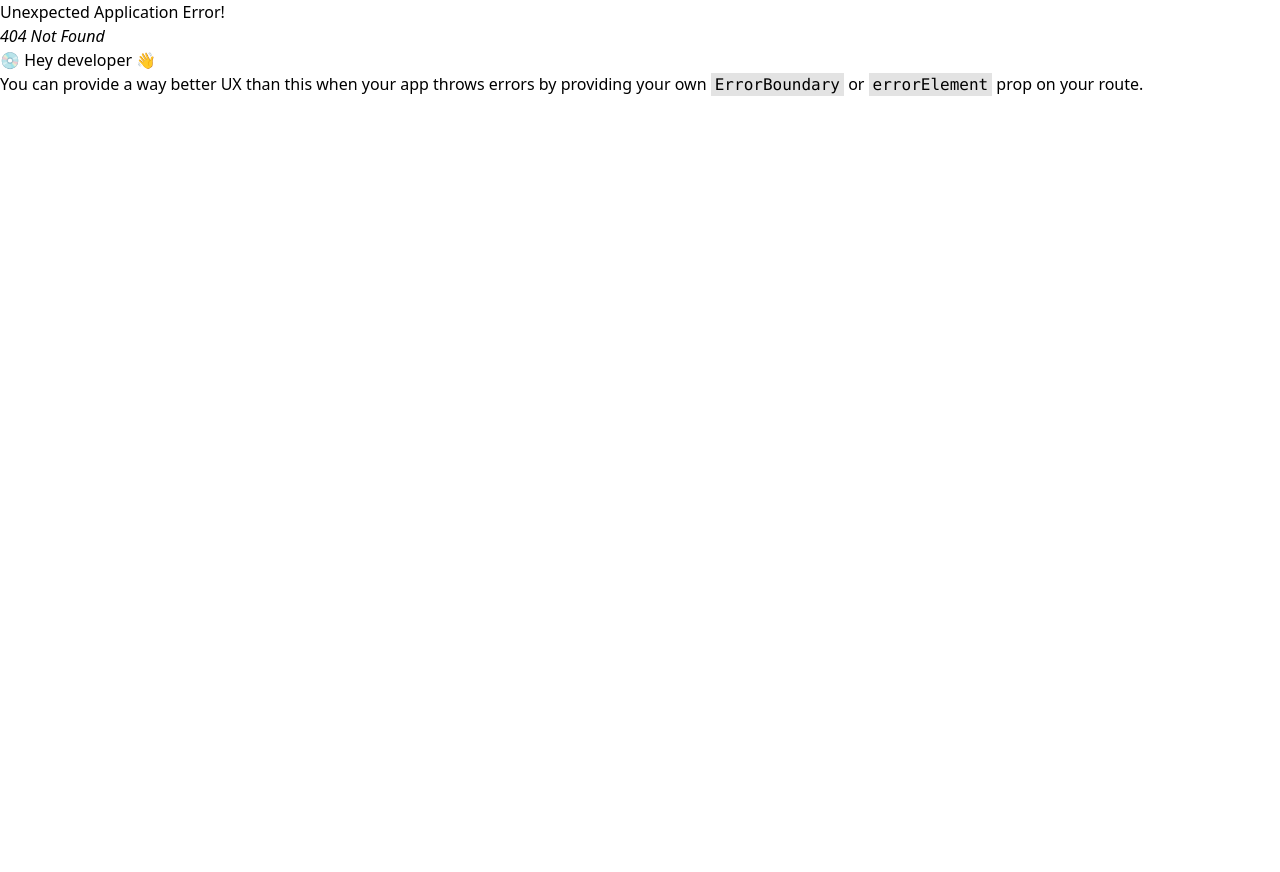
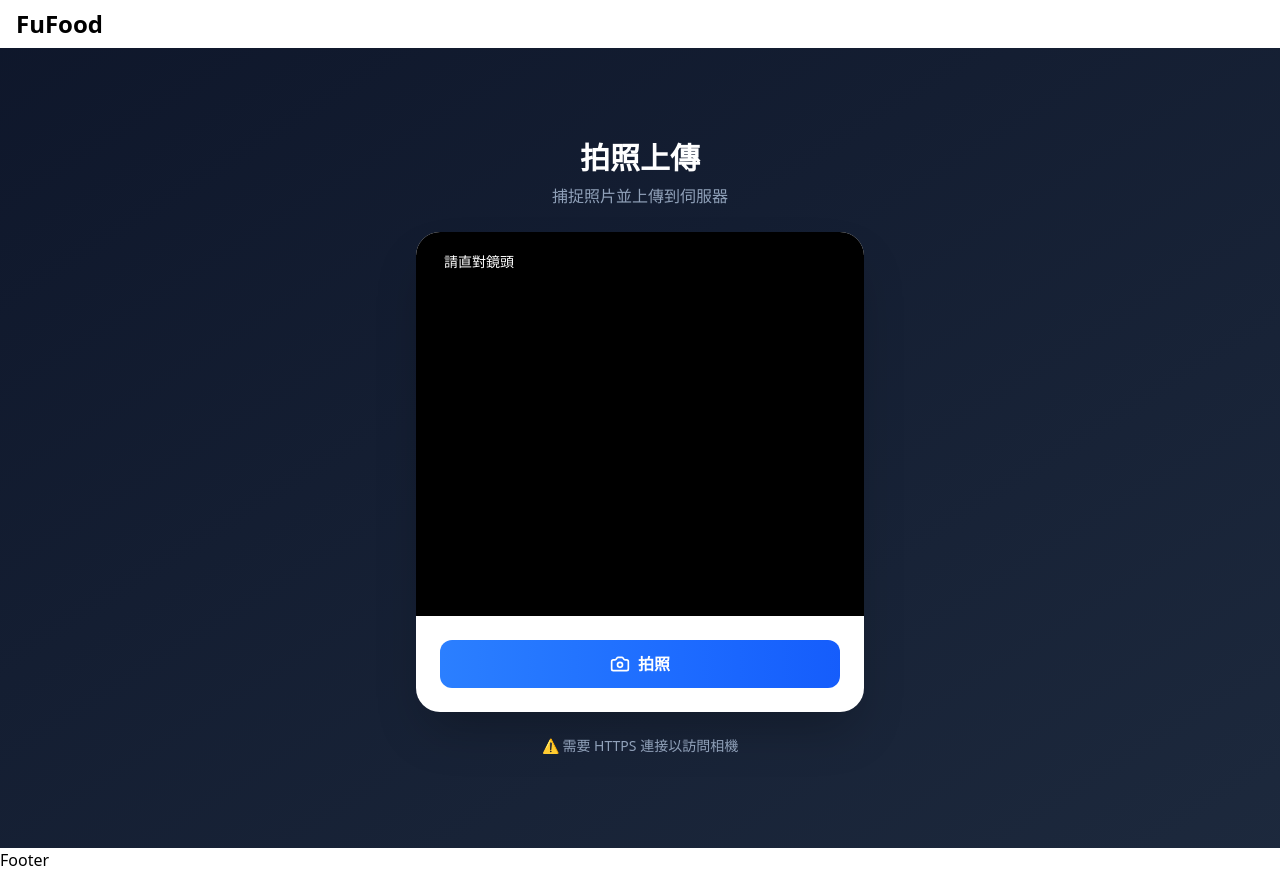
Before and after one commit to BakaRickyClariS/fufood, a React (Vite) app: page /upload in a window 1280 px wide. Before the commit this address had no page. Before the commit the page ends 800 px from the top, so only its background shows below. Built offline with nearby package versions, Linux system fonts and the light colour scheme; no server answers.

Commit message:
feat: add upload page example

```diff
--- a/package.json
+++ b/package.json
@@ -11,9 +11,11 @@
   },
   "dependencies": {
     "@tailwindcss/vite": "^4.1.16",
+    "lucide-react": "^0.553.0",
     "react": "^19.1.1",
     "react-dom": "^19.1.1",
     "react-router-dom": "^7.9.5",
+    "react-webcam": "^7.2.0",
     "tailwindcss": "^4.1.16"
   },
   "devDependencies": {
--- a/src/Router.tsx
+++ b/src/Router.tsx
@@ -3,7 +3,7 @@ import Layout from './Layout';
 import Dashboard from './routes/Dashboard';
 import Inventory from './routes/Inventory';
 import Recipe from './routes/Recipe';
-import FoodInput from './routes/FoodInput';
+import FoodInputRoutes from './routes/FoodInput';
 import AuthRoutes from './routes/Auth';
 import SettingsRoutes from './routes/Settings';
 
@@ -16,7 +16,7 @@ export const router = createBrowserRouter([
       ...AuthRoutes,
       { path: 'inventory', element: <Inventory /> },
       { path: 'recipe', element: <Recipe /> },
-      { path: 'foodInput', element: <FoodInput /> },
+      ...FoodInputRoutes,
       ...SettingsRoutes,
     ],
   },
--- /dev/null
+++ b/src/routes/FoodInput/Upload.tsx
@@ -0,0 +1,185 @@
+import React, { useCallback, useRef, useState } from 'react';
+import Webcam from 'react-webcam';
+import {
+  Camera,
+  RotateCcw,
+  Upload as UploadIcon,
+  AlertCircle,
+  Check,
+} from 'lucide-react';
+type CameraCaptureProps = {
+  onUpload?: (file: Blob) => Promise<void>;
+};
+const Upload: React.FC<CameraCaptureProps> = ({ onUpload }) => {
+  const [img, setImg] = useState<string | null>(null);
+  const [isCapturing, setIsCapturing] = useState(true);
+  const [isUploading, setIsUploading] = useState(false);
+  const [error, setError] = useState<string | null>(null);
+  const [success, setSuccess] = useState(false);
+  const webcamRef = useRef<Webcam>(null);
+
+  const capture = useCallback(() => {
+    const imageSrc = webcamRef.current?.getScreenshot();
+    if (imageSrc) {
+      setImg(imageSrc);
+      setIsCapturing(false);
+      setError(null);
+    }
+  }, []);
+
+  const uploadImage = useCallback(async () => {
+    if (!img) return;
+
+    setIsUploading(true);
+    setError(null);
+    setSuccess(false);
+
+    try {
+      const response = await fetch(img);
+      const blob = await response.blob();
+
+      const formData = new FormData();
+      formData.append('image', blob, 'photo.jpg');
+
+      const uploadResponse = await fetch('http://your-backend/api/upload', {
+        method: 'POST',
+        body: formData,
+      });
+
+      if (!uploadResponse.ok) {
+        throw new Error(`上傳失敗: ${uploadResponse.statusText}`);
+      }
+
+      const result = await uploadResponse.json();
+      console.log('上傳成功:', result);
+
+      if (onUpload) {
+        await onUpload(blob);
+      }
+
+      setSuccess(true);
+      setTimeout(() => {
+        setImg(null);
+        setIsCapturing(true);
+        setSuccess(false);
+      }, 1500);
+    } catch (err) {
+      const errorMessage = err instanceof Error ? err.message : '上傳失敗';
+      setError(errorMessage);
+      console.error('上傳失敗:', err);
+    } finally {
+      setIsUploading(false);
+    }
+  }, [img, onUpload]);
+
+  const retake = useCallback(() => {
+    setImg(null);
+    setIsCapturing(true);
+    setError(null);
+  }, []);
+
+  const videoConstraints = {
+    width: { ideal: 1280 },
+    height: { ideal: 720 },
+    facingMode: 'environment' as const,
+  };
+
+  return (
+    <div className="min-h-screen bg-gradient-to-br from-slate-900 to-slate-800 flex items-center justify-center p-4">
+      <div className="w-full max-w-md">
+        <div className="text-center mb-6">
+          <h1 className="text-3xl font-bold text-white mb-2">拍照上傳</h1>
+          <p className="text-slate-400">捕捉照片並上傳到伺服器</p>
+        </div>
+
+        <div className="bg-white rounded-3xl shadow-2xl overflow-hidden">
+          {isCapturing ? (
+            <>
+              <div className="relative bg-black">
+                <Webcam
+                  audio={false}
+                  ref={webcamRef}
+                  screenshotFormat="image/jpeg"
+                  videoConstraints={videoConstraints}
+                  className="w-full h-96 object-cover"
+                />
+                <div className="absolute top-4 left-4 bg-black/40 text-white px-3 py-1 rounded-full text-sm font-medium">
+                  請直對鏡頭
+                </div>
+              </div>
+
+              <div className="p-6 flex gap-3">
+                <button
+                  onClick={capture}
+                  className="flex-1 bg-gradient-to-r from-blue-500 to-blue-600 hover:from-blue-600 hover:to-blue-700 text-white font-semibold py-3 px-4 rounded-xl transition-all duration-200 transform hover:scale-105 active:scale-95 flex items-center justify-center gap-2"
+                >
+                  <Camera size={20} />
+                  拍照
+                </button>
+              </div>
+            </>
+          ) : (
+            <>
+              <div className="relative bg-gradient-to-br from-slate-100 to-slate-200">
+                {img && (
+                  <img
+                    src={img}
+                    alt="Captured"
+                    className="w-full h-96 object-cover"
+                  />
+                )}
+              </div>
+
+              {success && (
+                <div className="mx-6 mt-4 p-3 bg-green-50 border border-green-200 rounded-lg flex items-center gap-2">
+                  <Check size={20} className="text-green-600" />
+                  <span className="text-green-700 font-medium text-sm">
+                    上傳成功！
+                  </span>
+                </div>
+              )}
+
+              {error && (
+                <div className="mx-6 mt-4 p-3 bg-red-50 border border-red-200 rounded-lg flex items-start gap-2">
+                  <AlertCircle
+                    size={20}
+                    className="text-red-600 flex-shrink-0 mt-0.5"
+                  />
+                  <span className="text-red-700 font-medium text-sm">
+                    {error}
+                  </span>
+                </div>
+              )}
+
+              <div className="p-6 flex gap-3">
+                <button
+                  onClick={uploadImage}
+                  disabled={isUploading}
+                  className="flex-1 bg-gradient-to-r from-green-500 to-green-600 hover:from-green-600 hover:to-green-700 disabled:from-slate-400 disabled:to-slate-500 text-white font-semibold py-3 px-4 rounded-xl transition-all duration-200 transform hover:scale-105 active:scale-95 flex items-center justify-center gap-2 disabled:cursor-not-allowed"
+                >
+                  <UploadIcon size={20} />
+                  {isUploading ? '上傳中...' : '上傳'}
+                </button>
+
+                <button
+                  onClick={retake}
+                  disabled={isUploading}
+                  className="flex-1 bg-gradient-to-r from-slate-400 to-slate-500 hover:from-slate-500 hover:to-slate-600 disabled:from-slate-300 disabled:to-slate-400 text-white font-semibold py-3 px-4 rounded-xl transition-all duration-200 transform hover:scale-105 active:scale-95 flex items-center justify-center gap-2 disabled:cursor-not-allowed"
+                >
+                  <RotateCcw size={20} />
+                  重拍
+                </button>
+              </div>
+            </>
+          )}
+        </div>
+
+        <div className="text-center mt-6 text-slate-400 text-sm">
+          <p>⚠️ 需要 HTTPS 連接以訪問相機</p>
+        </div>
+      </div>
+    </div>
+  );
+};
+
+export default Upload;
--- a/src/routes/FoodInput/index.tsx
+++ b/src/routes/FoodInput/index.tsx
@@ -1,5 +1,11 @@
-const FoodInput: React.FC = () => {
-  return <>FoodInput</>;
-};
+import Upload from './Upload';
 
-export default FoodInput;
+const FoodInputRoutes = [
+  {
+    path: 'upload',
+    element: <Upload />,
+    handle: { headerVariant: 'simple', footer: false },
+  },
+];
+
+export default FoodInputRoutes;
```
Also changed, not shown: 1 other file (tests, documents, lock files or other folders).
